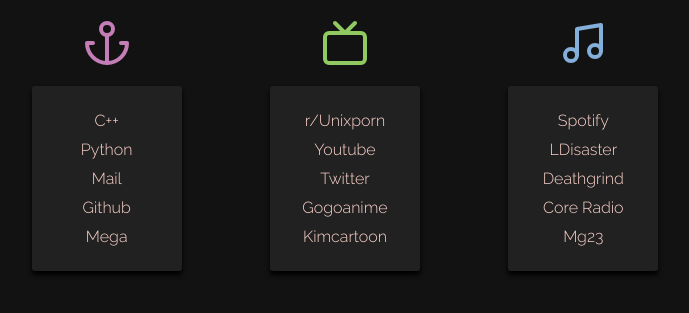
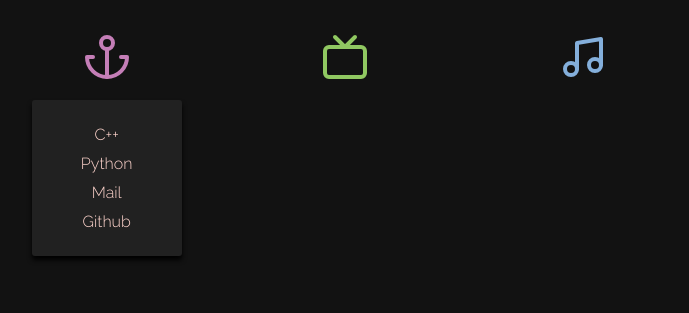
Before and after one commit to yuanw/nix-home, a plain HTML site: page startpage/index.html in a window 1280 px wide. Shown: the part 399-712 px from the top of the page, without its empty margins (295-984 px from the left). Drawn offline with Linux system fonts and the light colour scheme.

Commit message:
modify start page

```diff
--- a/startpage/index.html
+++ b/startpage/index.html
@@ -54,14 +54,13 @@
             <li><a class="bm" href="https://en.cppreference.com/w/">C++</a></li>
             <li><a class="bm" href="https://docs.python.org/3.7/library/index.html">Python</a></li>
             <li><a class="bm" href="https://mail.google.com/mail/u/0/h/">Mail</a></li>
-            <li><a class="bm" href="https://github.com/dbuxy218">Github</a></li>
-            <li><a class="bm" href="https://mega.nz/">Mega</a></li>
+            <li><a class="bm" href="https://github.com/">Github</a></li>
           </div>
         </div>
 
         <div class="category">
           <div class="icon"><img src="icons/entertainment.svg" /></div>
-          <div class="bookmarks ent">
+          <div class="bookmarks ent"  style="display: none;">
             <li><a class="bm" href="https://www.reddit.com/r/unixporn/">r/Unixporn</a></li>
             <li><a class="bm" href="https://www.youtube.com/">Youtube</a></li>
             <li><a class="bm" href="https://twitter.com/home">Twitter</a></li>
@@ -72,7 +71,7 @@
 
         <div class="category">
           <div class="icon"><img src="icons/music.svg" /></div>
-          <div class="bookmarks mus">
+          <div class="bookmarks mus"  style="display: none;">
             <li><a class="bm" href="https://open.spotify.com/">Spotify</a></li>
             <li><a class="bm" href="https://thelastdisaster.org/">LDisaster</a></li>
             <li><a class="bm" href="https://deathgrind.club/">Deathgrind</a></li>
```
